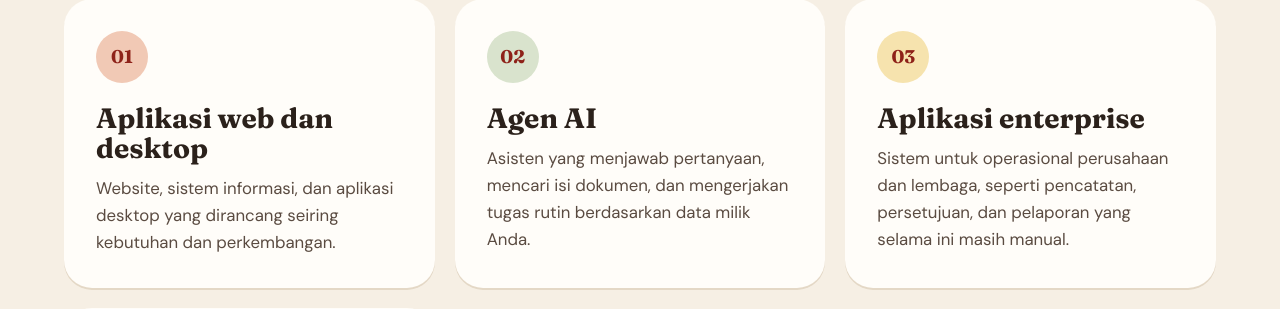
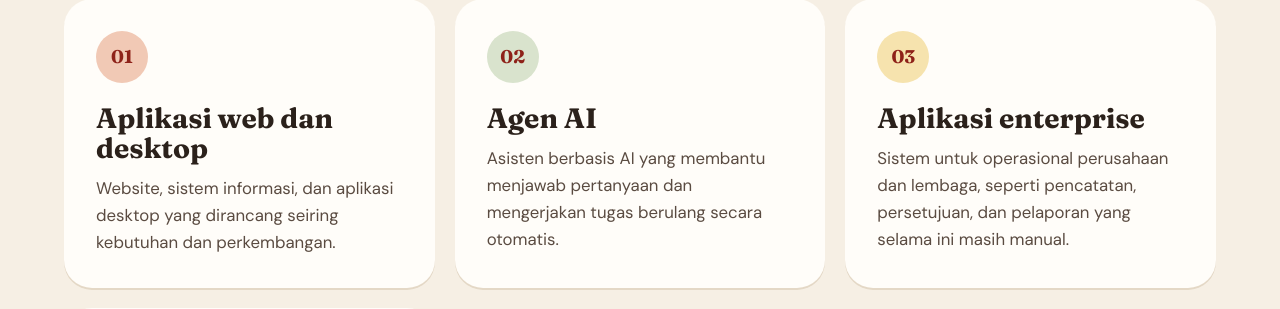
Before and after one commit to jefribuloup/lontaras, a Flask app: page / in a window 1280 px wide. Shown: the part 1218-1527 px from the top of the page. Run offline with Flask 3, Linux system fonts and the light colour scheme.

Commit message:
Update index.html

```diff
--- a/templates/index.html
+++ b/templates/index.html
@@ -40,7 +40,7 @@
     <li class="row">
       <span class="num">02</span>
       <h3>Agen AI</h3>
-      <p>Asisten yang menjawab pertanyaan, mencari isi dokumen, dan mengerjakan tugas rutin berdasarkan data milik Anda.</p>
+      <p>Asisten berbasis AI yang membantu menjawab pertanyaan dan mengerjakan tugas berulang secara otomatis.</p>
     </li>
     <li class="row">
       <span class="num">03</span>
```
